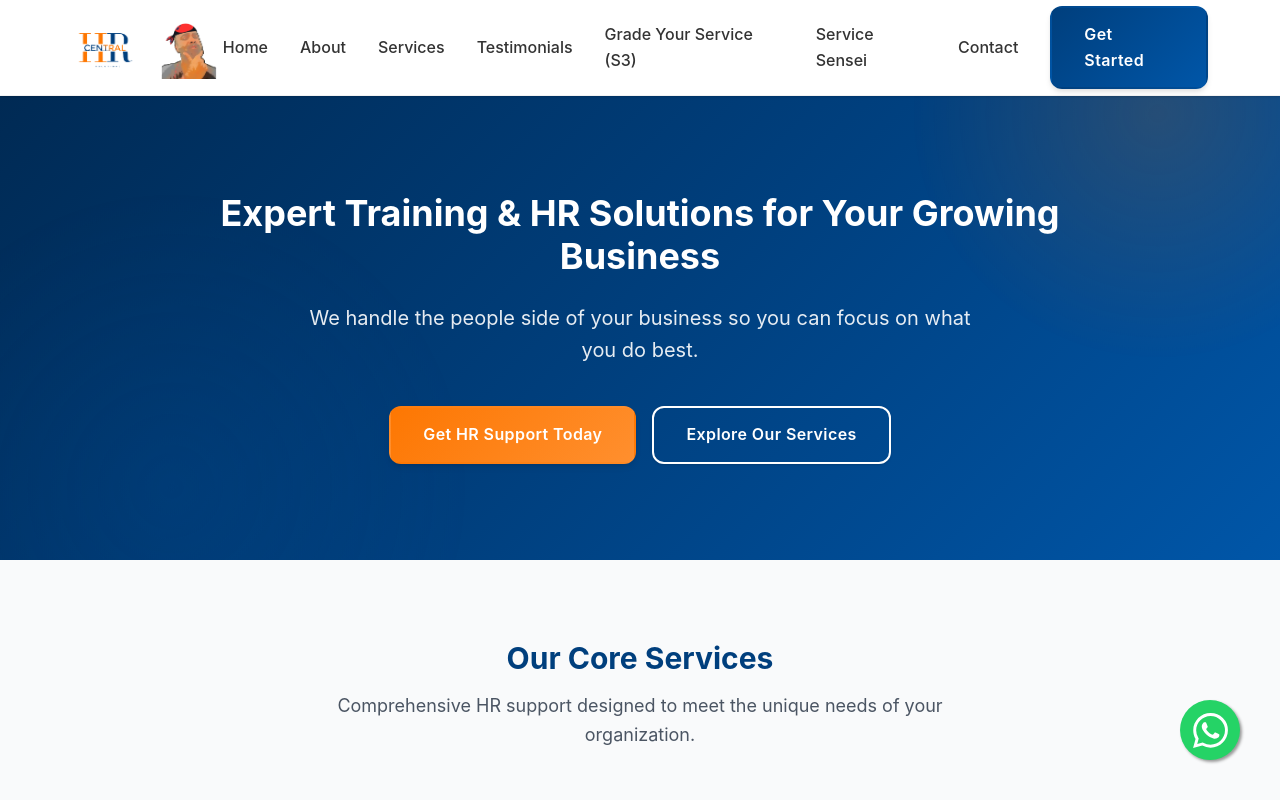
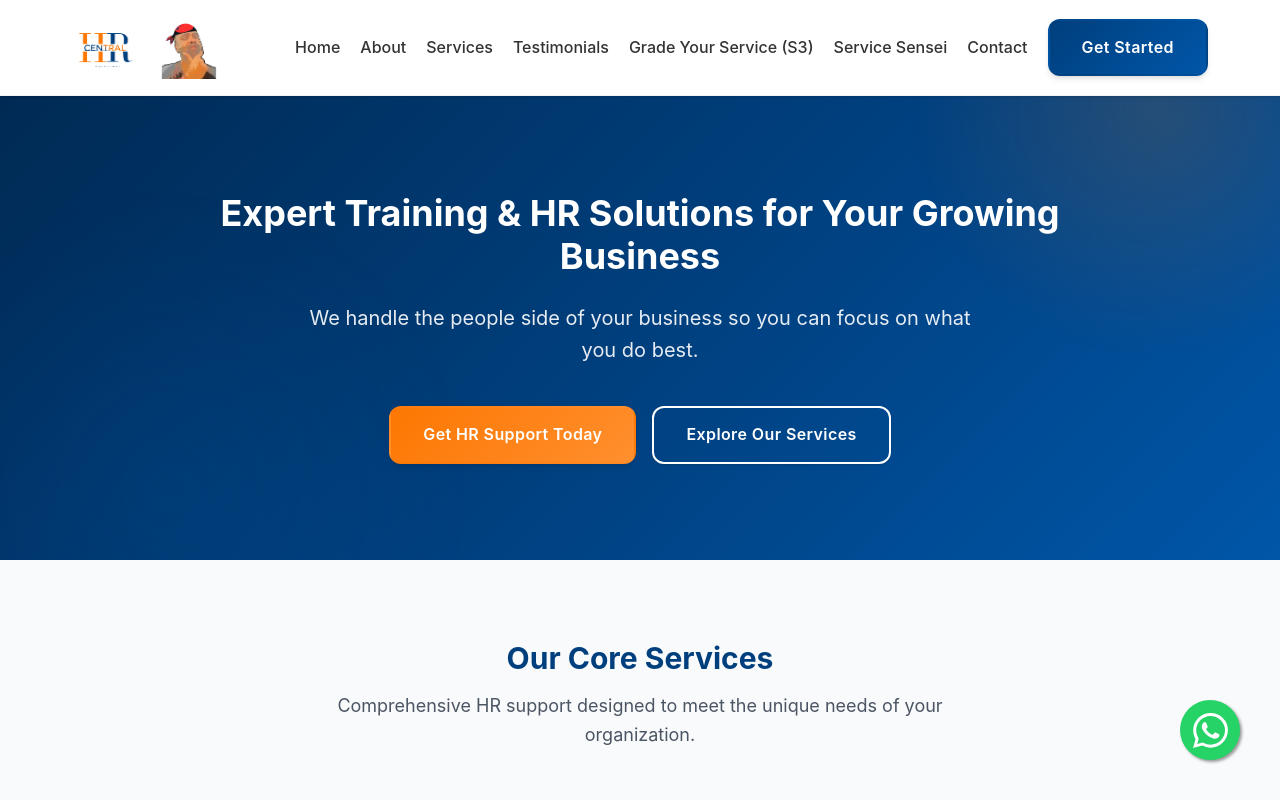
Before and after one commit to kevin-denny/CentralHR, a Next.js app: page / in a window 1280 px wide. Shown: the top 800 px of the page. Built offline with nearby package versions, Linux system fonts and the light colour scheme.

Commit message:
no message

```diff
--- a/components/Navbar.jsx
+++ b/components/Navbar.jsx
@@ -57,13 +57,13 @@ const Navbar = () => {
                     </div>
 
                     {/* Desktop Menu */}
-                    <div className="hidden md:flex items-center" style={{ gap: '2rem' }}>
+                    <div className="hidden md:flex items-center" style={{ gap: '1.25rem' }}>
                         <style>{`
-                            @media (max-width: 768px) {
+                            @media (max-width: 1150px) {
                                 .md\\:flex { display: none !important; }
                                 .md\\:hidden { display: flex !important; }
                             }
-                            @media (min-width: 769px) {
+                            @media (min-width: 1151px) {
                                 .md\\:hidden { display: none !important; }
                                 .md\\:flex { display: flex !important; }
                             }
```
